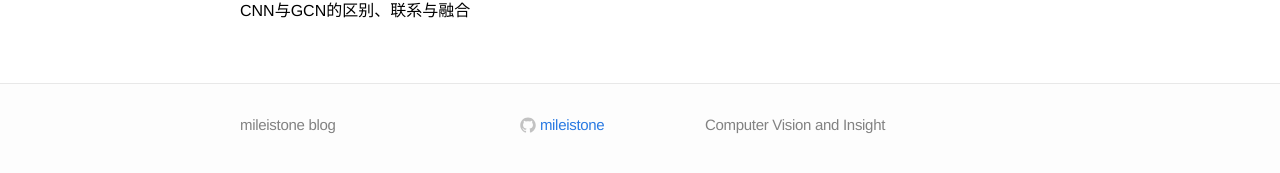
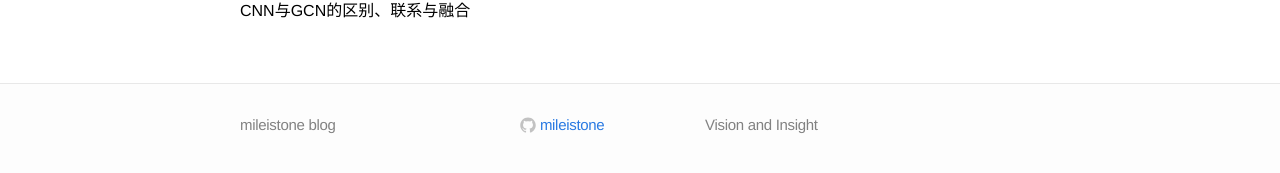
Before and after one commit to mileistone/mileistone.github.io, a Jekyll site: the page built from index.html, in a window 1280 px wide. Shown: the part 341-514 px from the top of the page. Built offline with Jekyll 4.4.1, drawn with Linux system fonts in a browser that asks for light colours.

Commit message:
Update _config.yml

```diff
--- a/_config.yml
+++ b/_config.yml
@@ -1,7 +1,7 @@
 # Site settings
 title: mileistone blog
 email: xyc_sjtu@163.com
-description: "Computer Vision and Insight"
+description: "Vision and Insight"
 baseurl: ""
 url: "http://mileistone.github.io"
 github_username:  mileistone
```
